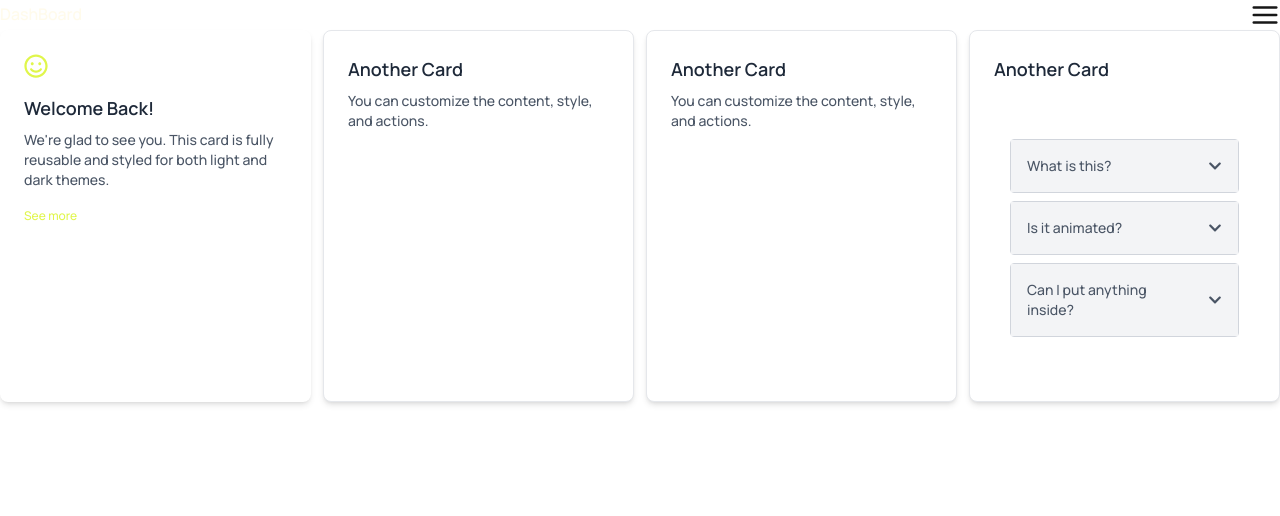
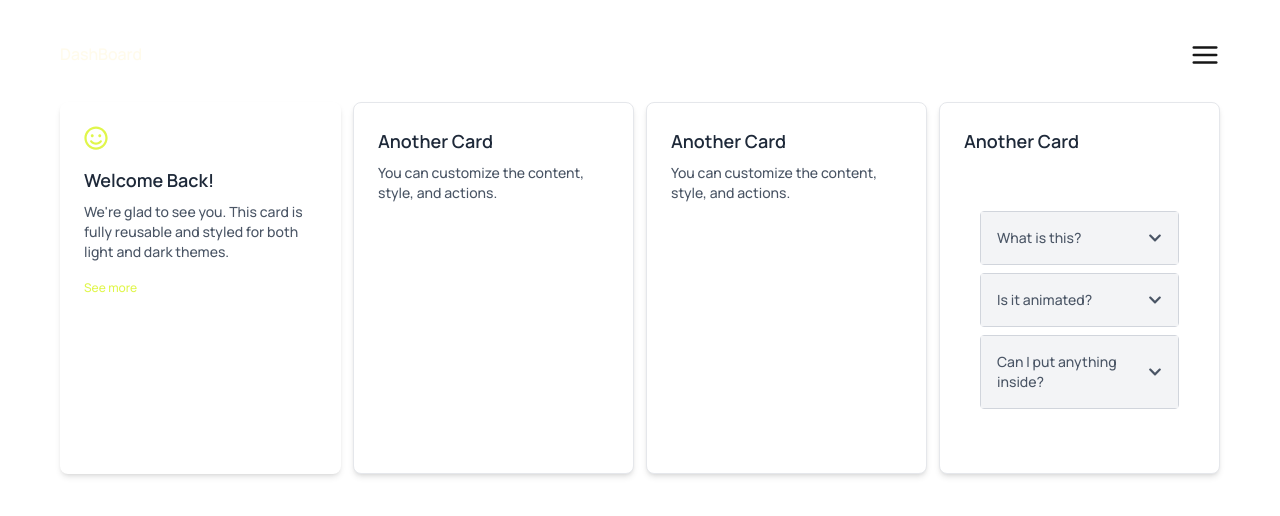
Before and after one commit to xircarstudio/crypto-proj, a React (Vite) app: page /dashboard in a window 1280 px wide. Shown: the top 516 px of the page. Built offline with nearby package versions, Linux system fonts and the light colour scheme; a web font is replaced by a local one.

Commit message:
whole page padding and ui fixes

```diff
--- a/src/components/common/Theme.jsx
+++ b/src/components/common/Theme.jsx
@@ -6,11 +6,11 @@ export default function Theme() {
   return (
     <div
       onClick={toggleDarkMode}
-      className="relative w-14 h-8 rounded-3xl bg-slate-300 dark:bg-zinc-700 place--center cursor-pointer"
+      className="relative w-14 h-8 rounded-3xl bg-slate-300 dark:bg-primary place--center cursor-pointer transition-colors duration-300 ease-in-out"
     >
       <div
-        className={`absolute top-1 rounded-full w-6 h-6 bg-blue-500 ${
-          isDarkMode ? "left-1" : "right-1"
+        className={`absolute top-1 rounded-full w-6 h-6 transition-all duration-300 ease-in-out ${
+          isDarkMode ? "left-1 bg-body" : "right-1 bg-white"
         }`}
       />
     </div>
--- a/src/components/layout/DashboardLayout.jsx
+++ b/src/components/layout/DashboardLayout.jsx
@@ -5,9 +5,9 @@ import DashNavbar from "../../pages/dashboard/components/DashNavbar";
 const DashboardLayout = () => {
   return (
     <div>
-      <div className="public-layout">
+      <div>
         <DashNavbar />
-        <main>
+        <main className="px-4 md:px-5 xl:px-15 mt-4 md:mt-8">
           <Outlet />
         </main>
       </div>
--- a/src/components/ui/Card.jsx
+++ b/src/components/ui/Card.jsx
@@ -3,7 +3,7 @@ import React from "react";
 function Card({ title, children, icon, footer, className = "" }) {
   return (
     <div
-      className={`bg-white dark:bg-body shadow-md rounded-lg p-6 transition-colors duration-300 w-full     ${className}`}
+      className={`bg-white dark:bg-body shadow-md rounded-lg p-6 transition-colors duration-300 w-full  transition-all duration-300 ease-in-out   ${className}`}
     >
       {icon && <div className="mb-4">{icon}</div>}
       {title && (
--- a/src/pages/dashboard/components/DashNavbar.jsx
+++ b/src/pages/dashboard/components/DashNavbar.jsx
@@ -36,7 +36,7 @@ export default function Navbar() {
   }, [open]);
 
   return (
-    <>
+    <div className="pt-4 md:pt-10 px-4 md:px-5 xl:px-15">
       <div className="bg-white dark:bg-black flex flex-row justify-between items-center">
         <div>
           <h1 className="text-md text-amber-50 dark:text-amber-300">
@@ -113,6 +113,6 @@ export default function Navbar() {
           </Button>
         </div>
       </Modal>
-    </>
+    </div>
   );
 }
```
